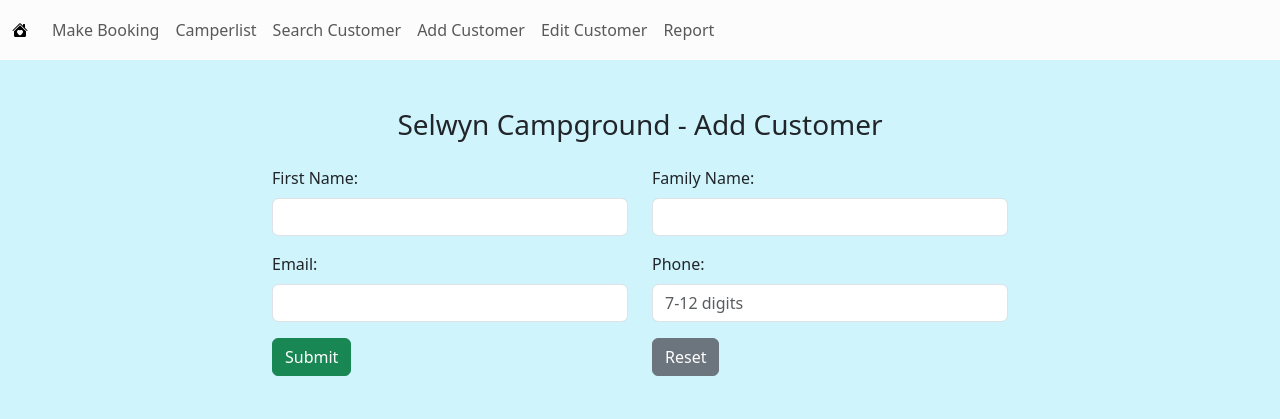
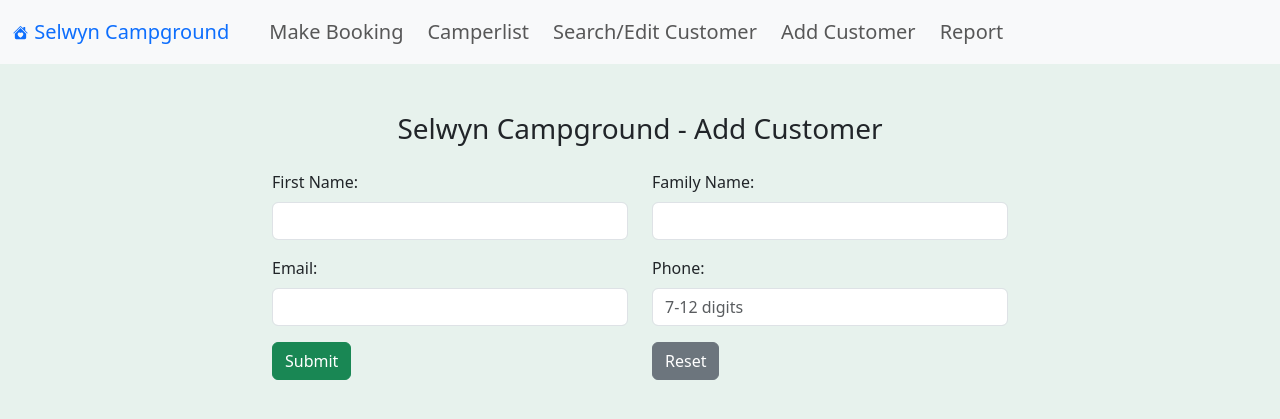
Before and after one commit to yingzhengv5/scg, a Flask app: page /customer/add in a window 1280 px wide. Shown: the top 419 px of the page. Run offline with Flask 3, Linux system fonts and the light colour scheme.

Commit message:
Integrate search and edit into one route
Two routes are not necessary so integrate them.
Some layout changes.

```diff
--- a/app.py
+++ b/app.py
@@ -114,19 +114,13 @@ def add_success():
 @app.route("/customer/edit", methods=['GET','POST'])
 def edit_customer():
     if request.method == 'GET':
-        # For user access from search customer page directly, customerID exist
         customerID = request.args.get('customer_id')
-        if customerID:
-        # Retrieve customer information from database
-            connection = getCursor()
-            connection.execute("SELECT * FROM customers WHERE customer_id=%s;", (customerID,))
-            customer_details = connection.fetchone()
-            return render_template("add_or_edit_customer.html", customer = customer_details)
-        # If user accessed the edit page directly, redirect to search customer page
-        else:
-            return redirect(url_for('search_customer'))
+        connection = getCursor()
+        connection.execute("SELECT * FROM customers WHERE customer_id=%s;", (customerID,))
+        customer_details = connection.fetchone()
+        return render_template("add_or_edit_customer.html", customer = customer_details)
 
-    elif request.method == 'POST':
+    else:
         # Update customer information
         customerID = request.form.get('customer_id')
         firstName = request.form.get('firstname')
--- a/templates/add_or_edit_customer.html
+++ b/templates/add_or_edit_customer.html
@@ -37,7 +37,8 @@
         <div class="row justify-content-center mb-3">
             <div class="col-md-4">
                 <label class="form-label" for="email">Email:</label>
-                <input class="form-control" type="email" id="email" name="email" value="{{ customer[3] }}" required>
+                <input class="form-control" type="email" id="email" name="email" value="{{ customer[3] }}"
+                    pattern="^[a-zA-Z0-9._%+-]+@[a-zA-Z0-9.-]+\.[a-zA-Z]{2,}$" required>
                 <div class="invalid-feedback">
                     Please enter a valid email address
                 </div>
@@ -87,7 +88,8 @@
         <div class="row justify-content-center mb-3">
             <div class="col-md-4">
                 <label class="form-label" for="email">Email:</label>
-                <input class="form-control" type="email" id="email" name="email" required>
+                <input class="form-control" type="email" id="email" name="email"
+                    pattern="^[a-zA-Z0-9._%+-]+@[a-zA-Z0-9.-]+\.[a-zA-Z]{2,}$" required>
                 <div class="invalid-feedback">
                     Please enter a valid email address
                 </div>
--- a/templates/base.html
+++ b/templates/base.html
@@ -10,17 +10,17 @@
 </head>
 
 
-<body class="bg-info-subtle bg-opacity-10">
-  <nav class="navbar navbar-expand-md bg-light-subtle text-black fw-medium sticky-top">
+<body class="bg-success text-dark bg-opacity-10">
+  <nav class="navbar navbar-expand-md bg-body-tertiary fs-5 fw-medium sticky-top">
     <div class="container-fluid">
-      <a class="navbar-brand mb-1" href="{{ url_for('home')}}">
-        <svg xmlns="http://www.w3.org/2000/svg" width="16" height="16" fill="currentColor"
-          class="bi bi-house-heart-fill" viewBox="0 0 16 16">
+      <a class="navbar-brand pe-3 my-1 text-primary" href="{{ url_for('home')}}">
+        <svg xmlns="http://www.w3.org/2000/svg" width="17" height="17" fill="currentColor"
+          class="bi bi-house-heart-fill" viewBox="0 0 16 18">
           <path
             d="M7.293 1.5a1 1 0 0 1 1.414 0L11 3.793V2.5a.5.5 0 0 1 .5-.5h1a.5.5 0 0 1 .5.5v3.293l2.354 2.353a.5.5 0 0 1-.708.707L8 2.207 1.354 8.853a.5.5 0 1 1-.708-.707z" />
           <path
             d="m14 9.293-6-6-6 6V13.5A1.5 1.5 0 0 0 3.5 15h9a1.5 1.5 0 0 0 1.5-1.5zm-6-.811c1.664-1.673 5.825 1.254 0 5.018-5.825-3.764-1.664-6.691 0-5.018" />
-        </svg>
+        </svg> Selwyn Campground
       </a>
       <button class="navbar-toggler" type="button" data-bs-toggle="collapse" data-bs-target="#navbarNav"
         aria-controls="navbarNav" aria-label="Toggle navigation">
@@ -28,17 +28,24 @@
       </button>
       <div class="collapse navbar-collapse" id="navbarNav">
         <ul class="navbar-nav">
-          <li class="nav-item"><a class="nav-link" href="{{ url_for('booking') }}">Make Booking</a></li>
-          <li class="nav-item"><a class="nav-link" href="{{ url_for('campers')}}">Camperlist</a></li>
-          <li class="nav-item"><a class="nav-link" href="{{ url_for('search_customer')}}">Search Customer</a></li>
-          <li class="nav-item"><a class="nav-link" href="{{ url_for('add_customer')}}">Add Customer</a></li>
-          <li class="nav-item"><a class="nav-link" href="{{ url_for('edit_customer')}}">Edit Customer</a></li>
-          <li class="nav-item"><a class="nav-link" href="{{ url_for('summary_report')}}">Report</a>
+          <li class="nav-item pe-2"><a class="nav-link" href="{{ url_for('booking') }}">Make Booking</a></li>
+          <li class="nav-item pe-2"><a class="nav-link" href="{{ url_for('campers')}}">Camperlist</a></li>
+          <li class="nav-item pe-2"><a class="nav-link" href="{{ url_for('search_customer')}}">Search/Edit Customer</a>
+          </li>
+          <li class="nav-item pe-2"><a class="nav-link" href="{{ url_for('add_customer')}}">Add Customer</a></li>
+          <li class="nav-item pe-2"><a class="nav-link" href="{{ url_for('summary_report')}}">Report</a>
           </li>
         </ul>
       </div>
     </div>
   </nav>
+  <div class="container-fluid">
+    {% block image %}
+    {% if request.url_rule.rule == '/' %}
+    <img class="img-fluid" src="{{ url_for('static', filename='campground.png') }}" alt="campground">
+    {% endif %}
+    {% endblock %}
+  </div>
   <section class="content">
     <header>
       {% block header %}{% endblock %}
--- a/templates/bookingform.html
+++ b/templates/bookingform.html
@@ -19,7 +19,7 @@
         </div>
         <input type="hidden" name="bookingnights" value="{{bookingnights}}" />
         <input type="hidden" name="occupancy" value="{{occupancy}}" />
-        <div class="row justify-content-center mb-2">
+        <div class="row justify-content-center mb-3">
             <div class="col-md-6">
                 <label class="form-label" for="customer">Customer to book for</label>
                 <select class="form-select" name="customer" required>
--- a/templates/matchedcustomer.html
+++ b/templates/matchedcustomer.html
@@ -4,6 +4,7 @@
 <div class="container">
     <!--Check if matched_customers exist-->
     {% if matched_customers %}
+    <form action="/customer/edit" method="GET">
         <div class="row mt-5 mb-3 justify-content-center">
             <div class="col">
                 <h2 class="fs-3 fw-normal text-center text-dark">Selwyn Campground - Matched Customers</h2>
@@ -37,6 +38,7 @@
                 </table>
             </div>
         </div>
+    </form>
     {% else %}
     <p class="row justify-content-center fs-6 fw-normal mt-5">Customer not found</p>
     {% endif %}
```
Also changed, not shown: static/campground.png (added). Lines whose indentation alone changed are shown as unchanged.
